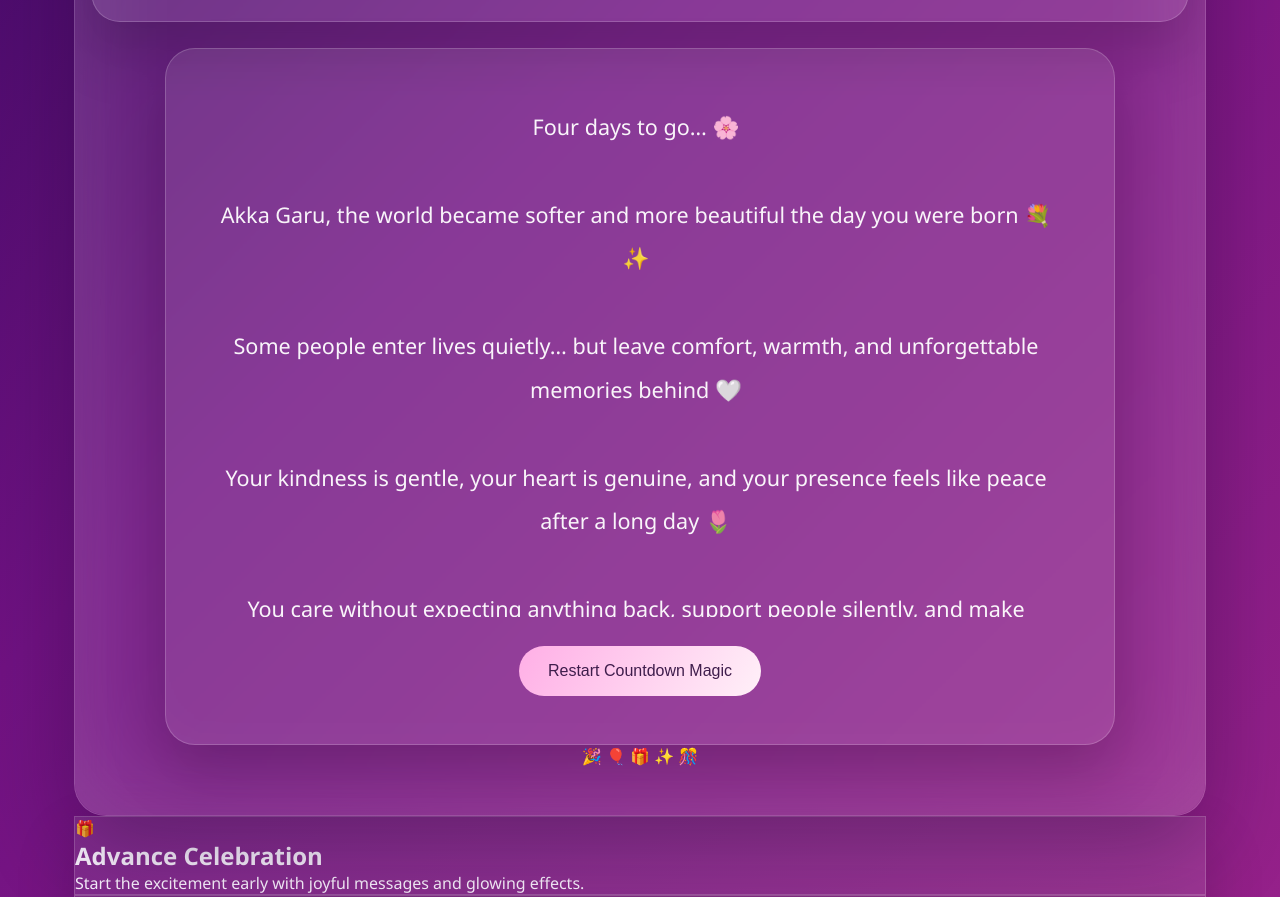
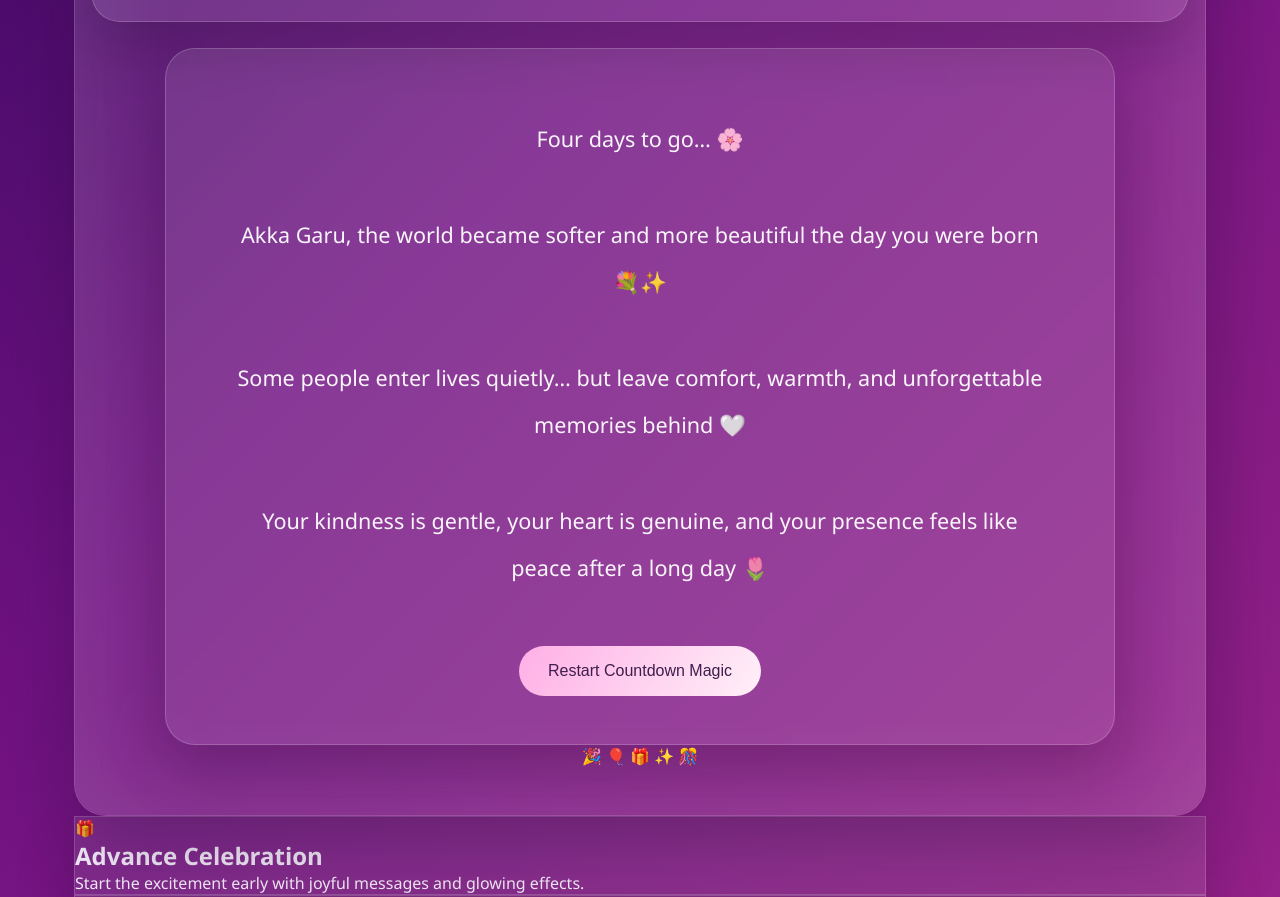
Before and after one commit to geethamahalakshmi1215-creator/birthday-site, a plain HTML site: page birthday.html in a window 1280 px wide. Shown: the part 906-1803 px from the top of the page. Drawn offline with Linux system fonts and the light colour scheme.

Commit message:
Update birthday.css

```diff
--- a/birthday.css
+++ b/birthday.css
@@ -342,20 +342,21 @@ h1 {
 
 #birthday-text {
   display: flex;
+  flex-direction: column;
+  align-items: center;
 
-  flex-direction: column;
-
-  gap: 1.8rem;
+  gap: 2rem;
 
   max-height: 65vh;
-
   overflow-y: auto;
 
-  padding-right: 8px;
+  padding: 10px 18px;
 
   font-size: clamp(1rem, 1.8vw, 1.35rem);
 
-  line-height: 2;
+  line-height: 2.2;
+
+  text-align: center;
 }
 
 .message-line {
```
